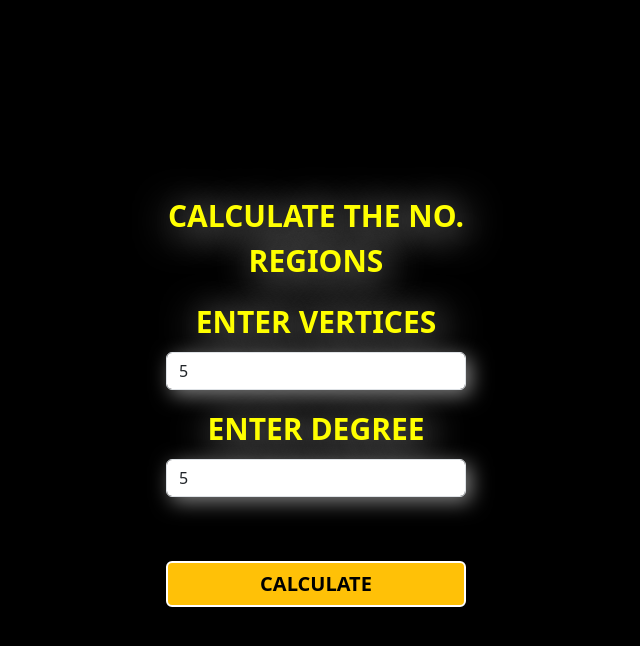
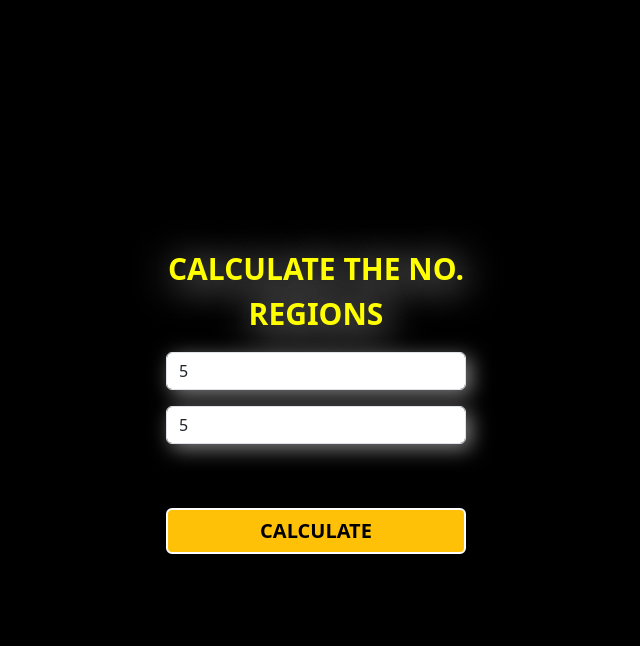
Before and after one commit to Ahmed-Shahi/Discrete-structure, a plain HTML site: page Euler formula/index.html in a window 1280 px wide. Both pictures are taken after typing "5", "5" into the empty fields and a click on the button "CALCULATE". Shown: the whole page, without its empty margins (324-964 px from the left). Drawn offline with nearby package versions, Linux system fonts and the light colour scheme.

Commit message:
not done

```diff
--- a/Euler formula/app.js
+++ b/Euler formula/app.js
@@ -9,12 +9,12 @@
 
 // }
 
-function calculate(){
-    let a = document.getElementById('vertices').value
-    let b = document.getElementById('degree').value
+function abc(){
+    let a = document.getElementById('vertices')
+    let b = document.getElementById('degree')
 
-    // let v = a.value
-    console.log(a)
-    // let d = b.value
-    console.log(b)
+    // let c =  a.value
+    console.log(a.value)
+    // let d =  b.value
+    console.log(b.value)
 }
--- a/Euler formula/index.html
+++ b/Euler formula/index.html
@@ -1,48 +1,52 @@
 <!DOCTYPE html>
 <html lang="en">
+
 <head>
     <meta charset="UTF-8">
     <meta name="viewport" content="width=device-width, initial-scale=1.0">
     <title>Document</title>
-    <link rel="stylesheet" href="https://cdn.jsdelivr.net/npm/bootstrap@5.3.2/dist/css/bootstrap.min.css
-    ">
+    <link rel="stylesheet" href="https://cdn.jsdelivr.net/npm/bootstrap@5.3.2/dist/css/bootstrap.min.css">
     <style>
-
-        body{
+        body {
             background-color: black;
         }
-        p{
+
+        p {
             text-align: center;
-            display: inline-block ;
+            display: inline-block;
             width: 300px;
             text-transform: uppercase;
             font-weight: 700;
             font-size: 30px;
-            text-shadow: 5px 5px 40px white ;
+            text-shadow: 5px 5px 40px white;
             color: yellow;
 
         }
-        #main{
+
+        #main {
             display: flex;
             justify-content: center;
             align-items: center;
             height: 100vh;
         }
-        label{
+
+        label {
             text-align: center;
-            display: inline-block ;
+            display: inline-block;
             width: 300px;
             text-transform: uppercase;
             font-weight: 700;
             font-size: 30px;
-            text-shadow: 5px 5px 40px white ;
+            text-shadow: 5px 5px 40px white;
             color: yellow;
         }
-        input{
+
+        input {
             width: 300px !important;
             box-shadow: 5px 5px 20px gray;
         }
-        button{
+
+        button {
             width: 300px;
             border: 2px solid white !important;
             text-transform: uppercase;
@@ -52,8 +56,9 @@
         }
     </style>
 </head>
+
 <body>
-    <div id="main">
+    <div id="main" class="container ">
         <div>
             <p>
                 Calculate the No. Regions
@@ -63,24 +68,27 @@
             <label for="">Enter Degree:</label><br>
             <input type="number" name=""  id="D"> -->
             <div class="mb-3">
-            <label for="exampleFormControlInput1" class="form-label">Enter Vertices</label>
-            <input type="number"  class="form-control" id="exampleFormControlInput1 vertices" required placeholder="Enter Vertices....">
-          </div>
-          <div class="mb-3">
-            <label for="exampleFormControlInput1" class="form-label">Enter Degree</label>
-            <input type="number" class="form-control" id="exampleFormControlInput1 degree" required placeholder="Enter Degree....">
-          </div>
+                <!-- <label for="exampleFormControlInput1" class="form-label">Enter Vertices</label> -->
+                <input type="number" class="form-control abc" id="exampleFormControlInput1   vertices"
+                    placeholder="Enter Vertices....">
+            </div>
+            <div class="mb-3">
+                <!-- <label for="exampleFormControlInput1" class="form-label">Enter Degree</label> -->
+                <input type="number" class="form-control abcd" id="exampleFormControlInput1   degree"
+                    placeholder="Enter Degree....">
+            </div>
 
             <br><br>
             <!-- <button>Calculate the No. Regions</button> -->
-            <button type="button" class="btn btn-warning" onclick="calculate()">Calculate</button>
+            <button class="btn btn-warning" onclick="abc()">Calculate</button>
         </div>
         <br>
         <div>
         </div>
     </div>
     <script src="app.js"></script>
-    <script src=" https://cdn.jsdelivr.net/npm/bootstrap@5.3.2/dist/js/bootstrap.bundle.min.js
-    "></script>
+    <script src=" https://cdn.jsdelivr.net/npm/bootstrap@5.3.2/dist/js/bootstrap.bundle.min.js"></script>
+
 </body>
+
 </html>
```
